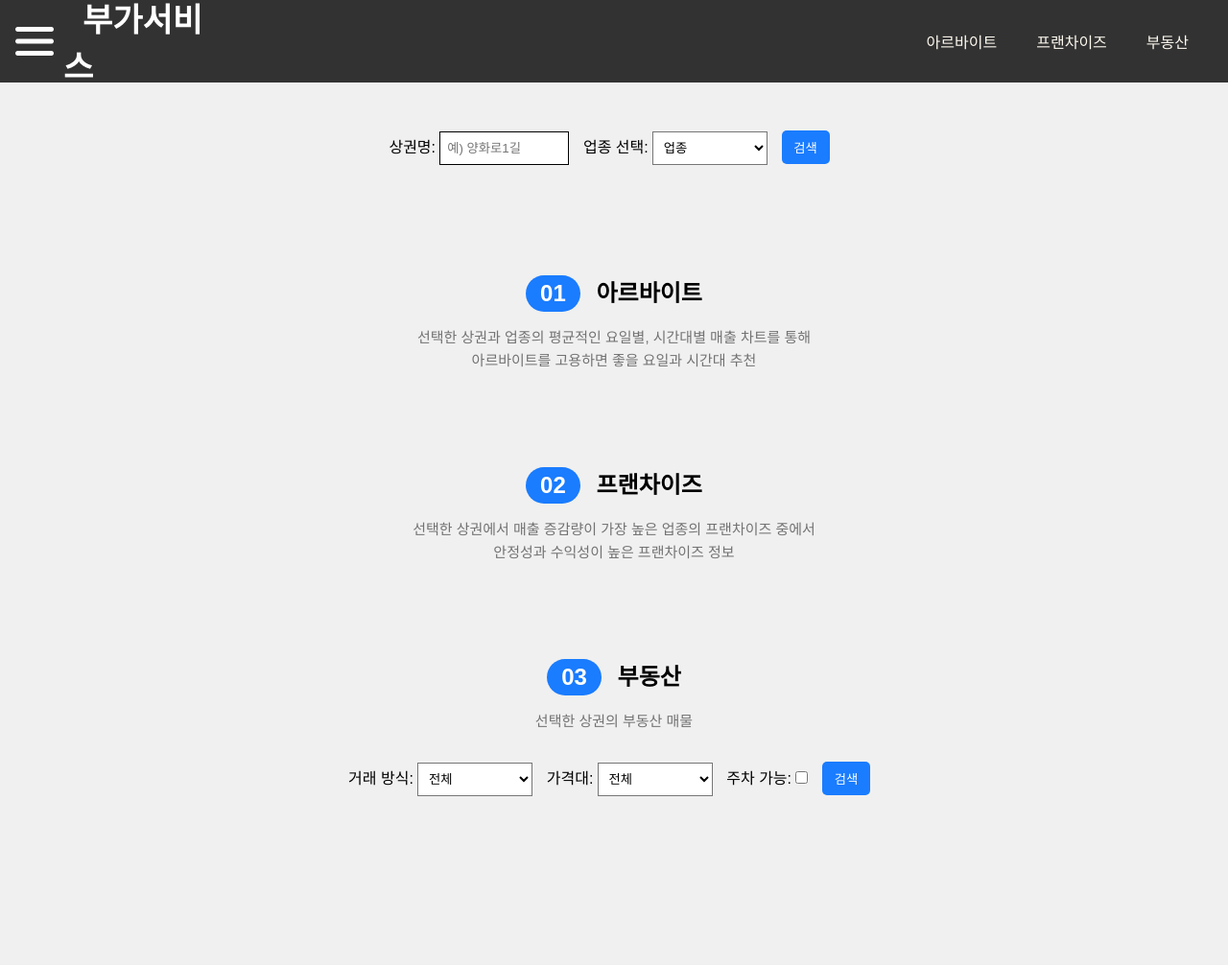
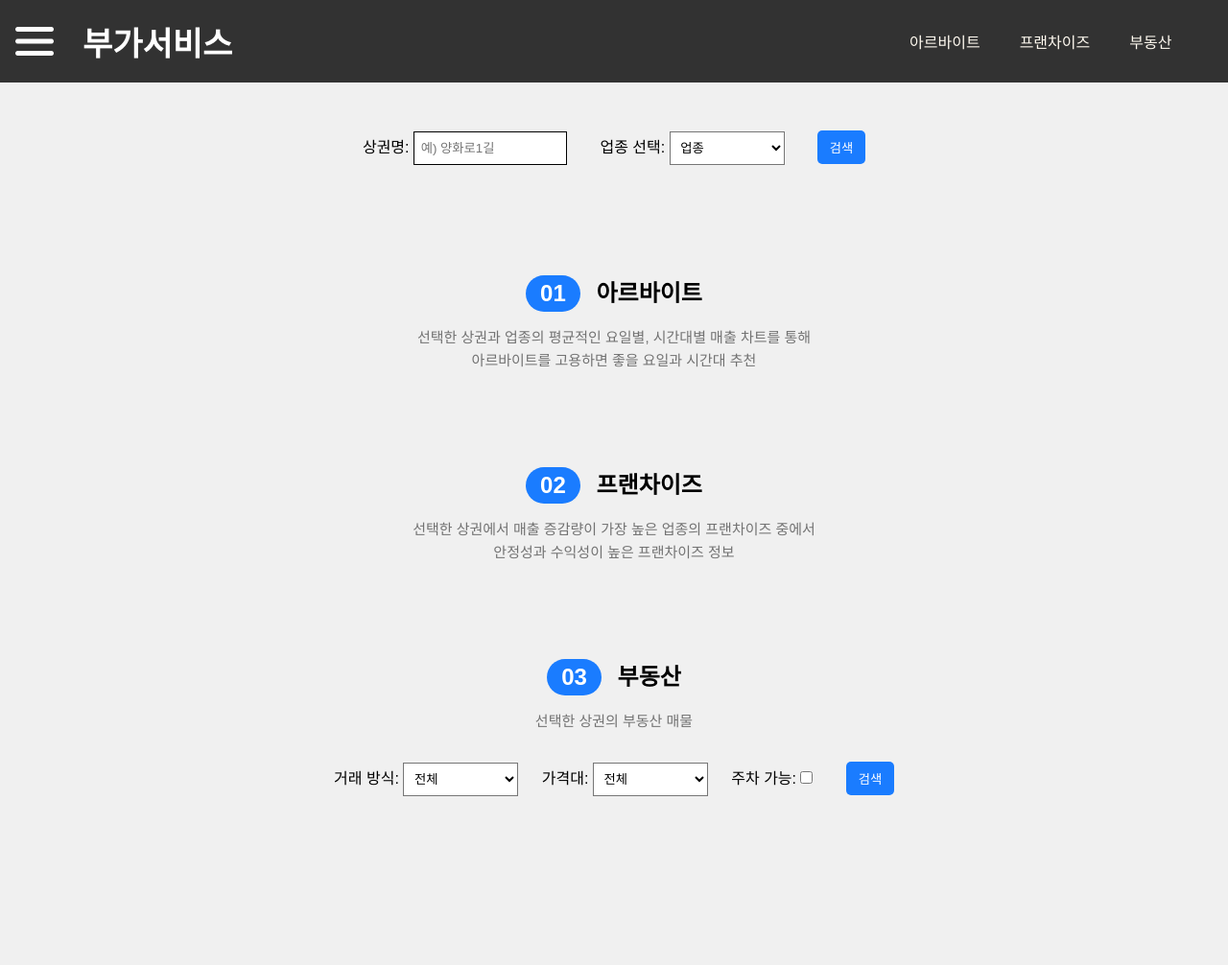
Before and after one commit to woosinbum/yeardream_semi_project, a Flask app: page /extra in a window 1280 px wide. Shown: the whole page at 96% size. Run offline with Flask 2, Linux system fonts and the light colour scheme; some libraries are stand-ins or nearby versions.

Commit message:
update extra 12:01

```diff
--- a/flask/app/static/css/extra.css
+++ b/flask/app/static/css/extra.css
@@ -74,7 +74,7 @@ header h1 b {
 }
 
 header nav {
-    width: calc(100% - 240px);
+    width: calc(100% - 260px);
 }
 
 header nav ul {
@@ -125,7 +125,7 @@ section {
 }
 
 section#search {
-    width: 500px;
+    width: 600px;
     height: 100px;
     text-align: center;
     margin-top: 50px;
@@ -133,30 +133,33 @@ section#search {
 
 #detail_commercial_area {
     position: relative;
-    width: 190px;
-    padding: 20px;
-    margin-left: 15px;
+    width: 220px;
+    padding: 0;
+    margin-left: 40px;
     list-style-type: none;
     background-color: white;
     overflow: auto;
     height: auto;
     max-height: 150px;
     z-index: 999;
+    box-shadow: 0 9px 8px -3px rgb(64 60 67 / 24%), 8px 0 8px -7px rgb(64 60 67 / 24%), -8px 0 8px -7px rgb(64 60 67 / 24%);
 }
 
 .add_li {
+    padding: 5px 20px;
     background-color: white;
     line-height: 35px;
-    font-size: 15px;
+    font-size: 14px;
+    border-bottom: 1px solid rgba(0, 0, 0, 0.185);
 }
 
 #commercial_area {
     background-color: white;
     border: 1px solid;
-    width: 135px;
+    width: 160px;
     height: 35px;
     padding: .3em .5em;
-    margin-right: 10px;
+    margin-right: 30px;
 }
 
 /* select */
@@ -175,7 +178,7 @@ select {
     border-radius: 5px;
     background-color: #1a7cff;
     color: white;
-    margin: 0 10px;
+    margin-left: 30px;
 }
 
 .area_list {
@@ -224,12 +227,12 @@ section p {
     width: 700px;
     height: 330px;
     background-color: white;
+    box-shadow: 0 9px 8px -3px rgb(64 60 67 / 24%), 8px 0 8px -7px rgb(64 60 67 / 24%), -8px 0 8px -7px rgb(64 60 67 / 24%);
 }
 
 #day, #time, #stability, #profitability {
     width: 350px;
     height: 330px;
-    /* margin: 10px 20px; */
     float: left;
 }
 
@@ -244,15 +247,16 @@ section p {
 }
 
 .item_search select {
-    margin-right: 10px;
+    margin-right: 20px;
 }
 
 #item_list {
-    width: 500px;
+    width: 600px;
     margin: 20px auto;
     list-style-type: none;
     overflow: auto;
     padding: 0;
+    box-shadow: 0 9px 8px -3px rgb(64 60 67 / 24%), 8px 0 8px -7px rgb(64 60 67 / 24%), -8px 0 8px -7px rgb(64 60 67 / 24%);
 }
 
 #item_list li {
--- a/flask/app/static/js/extra.js
+++ b/flask/app/static/js/extra.js
@@ -78,13 +78,13 @@ function draw_day(data) {
                 ],
 
                 backgroundColor: [
-                    '#f3722c',
-                    '#f8961e',
-                    '#f9c74f',
-                    '#90be6d',
-                    '#43aa8b',
-                    '#577590',
-                    '#f94144'
+                    "#b3cde0",
+                    "#4a7da7",
+                    "#6497b1",
+                    "#215b7a",
+                    "#10496E",
+                    "#03396c",
+                    "#011f4b"
                 ],
                 borderWidth: 0
             }]
@@ -124,12 +124,12 @@ function draw_time(data) {
                     data["시간대_21~24_매출_비율"]
                 ],
                 backgroundColor: [
-                    '#f3722c',
-                    '#f9c74f',
-                    '#90be6d',
-                    '#43aa8b',
-                    '#577590',
-                    '#f94144'
+                    "#b3cde0",
+                    "#4a7da7",
+                    "#6497b1",
+                    "#215b7a",
+                    "#03396c",
+                    "#011f4b"
                 ],
                 borderWidth: 0
             }]
@@ -162,8 +162,8 @@ function draw_stability(data) {
                 ],
 
                 backgroundColor: [
-                    '#f9c74f',
-                    '#577590'
+                    "#b3cde0",
+                    "#03396c"
                 ],
                 borderWidth: 0
             }]
@@ -196,8 +196,8 @@ function draw_profitability(data) {
                 ],
 
                 backgroundColor: [
-                    '#f9c74f',
-                    '#577590'
+                    "#b3cde0",
+                    "#03396c"
                 ],
                 borderWidth: 0
             }]
@@ -246,6 +246,8 @@ function detail_area_list() {
                 $target.append("<li value='"+key+"' class='add_li'>"+val+"</li>");
                 $target.animate({scrollTo: $target.prop("scrollHeight")}, 500);
             }
+
+            $(".add_li:nth-child("+result.length+")").css("border-bottom", "none");
         }
     });
 }
@@ -426,7 +428,7 @@ function get_real_estate() {
 
                 // $("#real_eatate").css("height", "auto");
                 $("#real_estate h4").remove();
-                $("#item_list").before("<h4 style='margin-top:20px;text-align:center;'>"+result[0]["소재지"]+"</h3>");
+                $("#item_list").before("<h4 style='margin-top:40px;text-align:center;'>"+result[0]["소재지"]+"</h3>");
 
                 for(let i=0; i<result.length; i++) {
                     li_str = "<li><p><span class='li_title'>"+result[i]["가격"]+"</span>";
```
Also changed, not shown: 2 other files.
